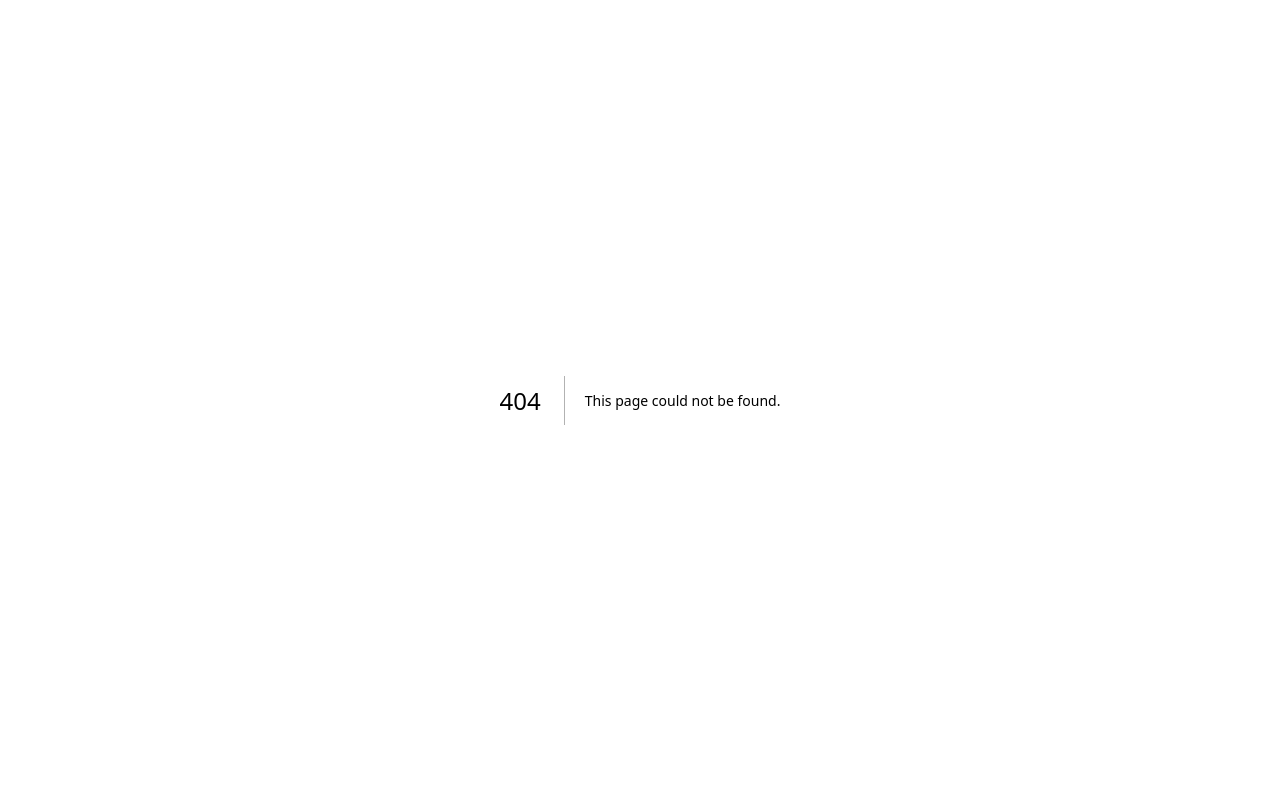
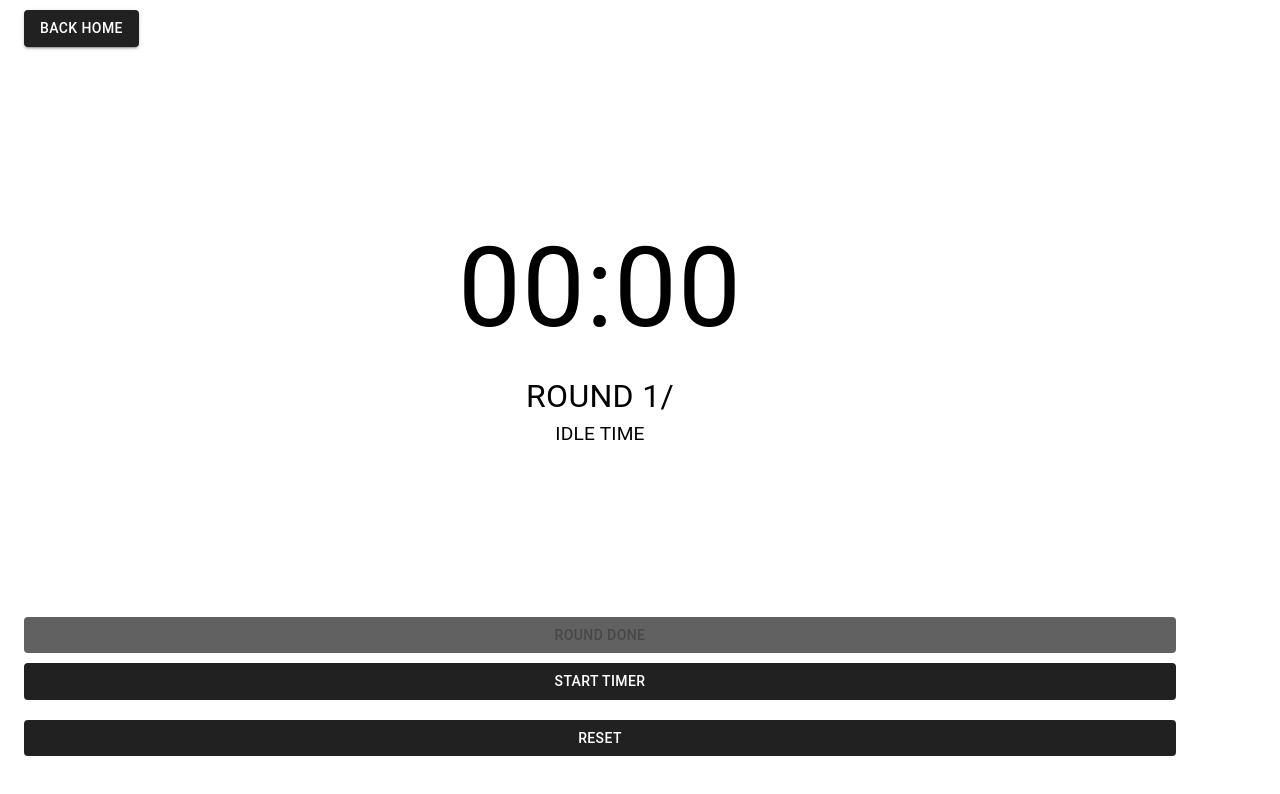
Before and after one commit to delfigica/crosstime, a Next.js app: page /oneperone in a window 1280 px wide. Before the commit this address had no page. Shown: the top 794 px of the page. Built offline with nearby package versions, Linux system fonts and the light colour scheme.

Commit message:
one per one page

```diff
--- /dev/null
+++ b/src/app/oneperone/page.js
@@ -0,0 +1,132 @@
+"use client";
+import React, { useEffect, useState } from "react";
+import { useSearchParams } from "next/navigation";
+
+import { Box, Button, Container, Typography } from "@mui/material";
+import { BackHome } from "../components/BackHome";
+import { buttonDisable, buttonStyle } from "../styles";
+
+export default function OnePerOne() {
+  const params = useSearchParams();
+  const maxRounds = params.get("rounds");
+
+  const [phase, setPhase] = useState("idle"); // idle | work | rest | finished
+  const [timeInPhase, setTimeInPhase] = useState(0);
+  const [lastWorkDuration, setLastWorkDuration] = useState(0);
+  const [round, setRound] = useState(1);
+  const [isRunning, setIsRunning] = useState(false);
+
+  useEffect(() => {
+    if (!isRunning || phase === "idle" || phase === "finished") return;
+
+    const interval = setInterval(() => {
+      setTimeInPhase((prev) => prev + 1);
+    }, 1000);
+
+    return () => clearInterval(interval);
+  }, [isRunning, phase]);
+
+  useEffect(() => {
+    if (!isRunning) return;
+    if (phase !== "rest") return;
+    if (lastWorkDuration === 0) return;
+
+    if (timeInPhase >= lastWorkDuration) {
+      if (round >= maxRounds) {
+        setPhase("finished");
+        setIsRunning(false);
+      } else {
+        setRound((r) => r + 1);
+        setTimeInPhase(0);
+        setPhase("work");
+      }
+    }
+  }, [timeInPhase, phase, lastWorkDuration, round, maxRounds, isRunning]);
+
+  const handleStartPause = () => {
+    if (phase === "finished") return;
+
+    if (phase === "idle") {
+      setPhase("work"); // iniciar directamente en WORK
+      setTimeInPhase(0);
+    }
+
+    setIsRunning((prev) => !prev);
+  };
+
+  const handleReset = () => {
+    setIsRunning(false);
+    setPhase("idle");
+    setTimeInPhase(0);
+    setLastWorkDuration(0);
+    setRound(1);
+  };
+
+  const handleRoundDone = () => {
+    if (phase !== "work") return;
+
+    setLastWorkDuration(timeInPhase);
+    setTimeInPhase(0);
+    setPhase("rest");
+  };
+
+  const minutes = String(Math.floor(timeInPhase / 60)).padStart(2, "0");
+  const seconds = String(timeInPhase % 60).padStart(2, "0");
+
+  let phaseLabel = "";
+  if (phase === "idle") phaseLabel = "START";
+  if (phase === "work") phaseLabel = "WORKING";
+  if (phase === "rest") phaseLabel = "REST";
+  if (phase === "finished") phaseLabel = "FINISHED";
+
+  return (
+    <Container sx={{ margin: "10px 0px" }}>
+      <BackHome />
+      <Box
+        sx={{
+          height: "70vh",
+          display: "flex",
+          alignItems: "center",
+          justifyContent: "center",
+          flexDirection: "column",
+        }}
+      >
+        <Typography sx={{ fontSize: "7em" }}>
+          {minutes}:{seconds}
+        </Typography>
+        <Typography sx={{ fontSize: "2em" }}>
+          ROUND {round}/{maxRounds}
+        </Typography>
+        <Typography sx={{ fontSize: "1.2em", textTransform: 'uppercase' }}>
+          {phase} time
+        </Typography>
+      </Box>
+      <Box sx={{ margin: '10px 0px'}}>
+        <Button
+          onClick={handleRoundDone}
+          disabled={phase !== "work" || !isRunning}
+          sx={!isRunning ? buttonDisable : buttonStyle}
+          fullWidth
+        >
+          Round done
+        </Button>
+      </Box>
+
+      <Button
+        sx={isRunning ? buttonDisable : buttonStyle}
+        fullWidth
+        onClick={handleStartPause}
+      >
+        {isRunning ? "Stop timer" : "Start Timer"}
+      </Button>
+
+      <Button
+        onClick={handleReset}
+        sx={{ ...buttonStyle, margin: "20px 0px" }}
+        fullWidth
+      >
+        Reset
+      </Button>
+    </Container>
+  );
+}
```
Also changed, not shown: src/app/configuration/page.js (+1 -10 lines).
